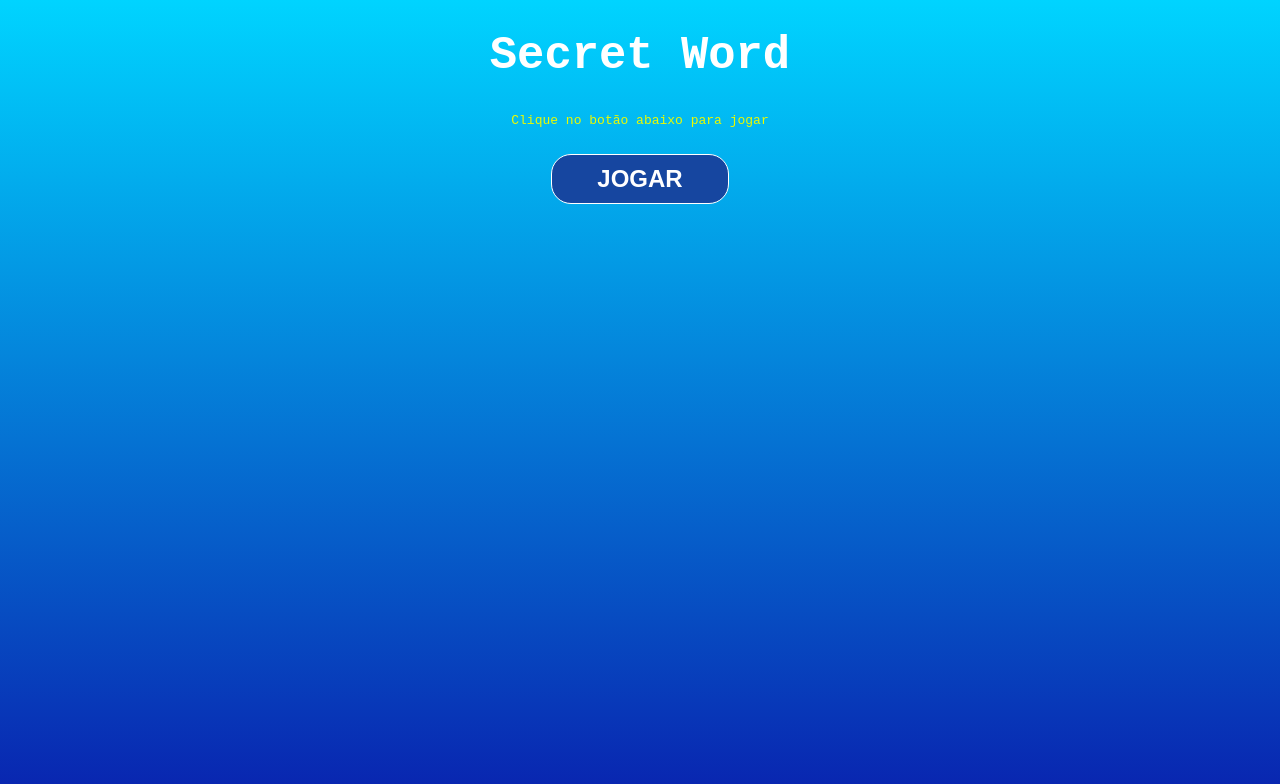
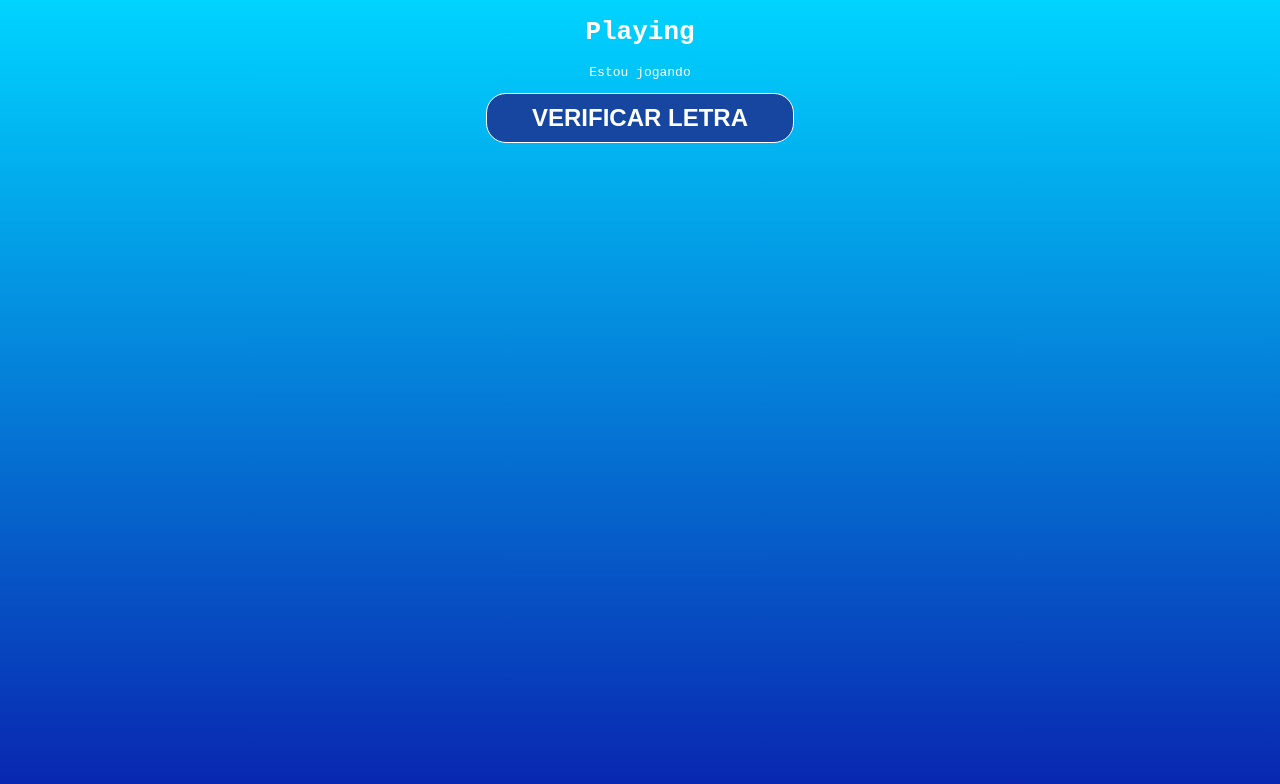
Before and after one commit to gustabcc/secret-word, a React (Vite) app: page / in a window 1280 px wide. Both pictures are taken after a click on the button "JOGAR". Shown: the top 784 px of the page. Built offline with nearby package versions, Linux system fonts and the light colour scheme.

Commit message:
stages of the game created

```diff
--- a/src/App.jsx
+++ b/src/App.jsx
@@ -23,11 +23,26 @@ export default function App() {
   const [stage, setStage] = useState(stages[0].name);
   const [words] = useState(wordList);
 
+  // start the secret word game
+  function startGame() {
+    setStage(stages[1].name);
+  }
+
+  // end the secret word game
+  function verifyLetter() {
+    setStage(stages[2].name);
+  }
+
+  // verify if the game is over
+  function gameOver() {
+    setStage(stages[0].name);
+  }
+
   return (
     <div className="App">
-      {stage === "start" && <StartScreen />}
-      {stage === "playing" && <Playing />}
-      {stage === "end" && <GameOver />}
+      {stage === "start" && <StartScreen startGame={startGame} />}
+      {stage === "playing" && <Playing verifyLetter={verifyLetter} />}
+      {stage === "end" && <GameOver gameOver={gameOver} />}
     </div>
   );
 }
--- a/src/components/GameOver/index.jsx
+++ b/src/components/GameOver/index.jsx
@@ -2,6 +2,12 @@ import React from "react";
 
 // style
 import "./GameOver.css";
-export default function GameOver() {
-  return;
+export default function GameOver({ gameOver }) {
+  return (
+    <div>
+      <h1>GameOver</h1>
+      <p>Volte para a tela de inicio</p>
+      <button onClick={gameOver}>Jogar novamente</button>
+    </div>
+  );
 }
--- a/src/components/Playing/index.jsx
+++ b/src/components/Playing/index.jsx
@@ -2,6 +2,12 @@ import React from "react";
 
 // style
 import "./Playing.css";
-export default function Playing() {
-  return;
+export default function Playing({ verifyLetter }) {
+  return (
+    <div>
+      <h1>Playing</h1>
+      <p>Estou jogando</p>
+      <button onClick={verifyLetter}>Verificar letra</button>
+    </div>
+  );
 }
--- a/src/components/StartScreen/index.jsx
+++ b/src/components/StartScreen/index.jsx
@@ -3,12 +3,12 @@ import React from "react";
 // styles
 import "./StartScreen.css";
 
-export default function StartScreen() {
+export default function StartScreen({ startGame }) {
   return (
     <div className="start">
       <h1>Secret Word</h1>
       <p>Clique no botão abaixo para jogar</p>
-      <button>Jogar</button>
+      <button onClick={startGame}>Jogar</button>
     </div>
   );
 }
```
